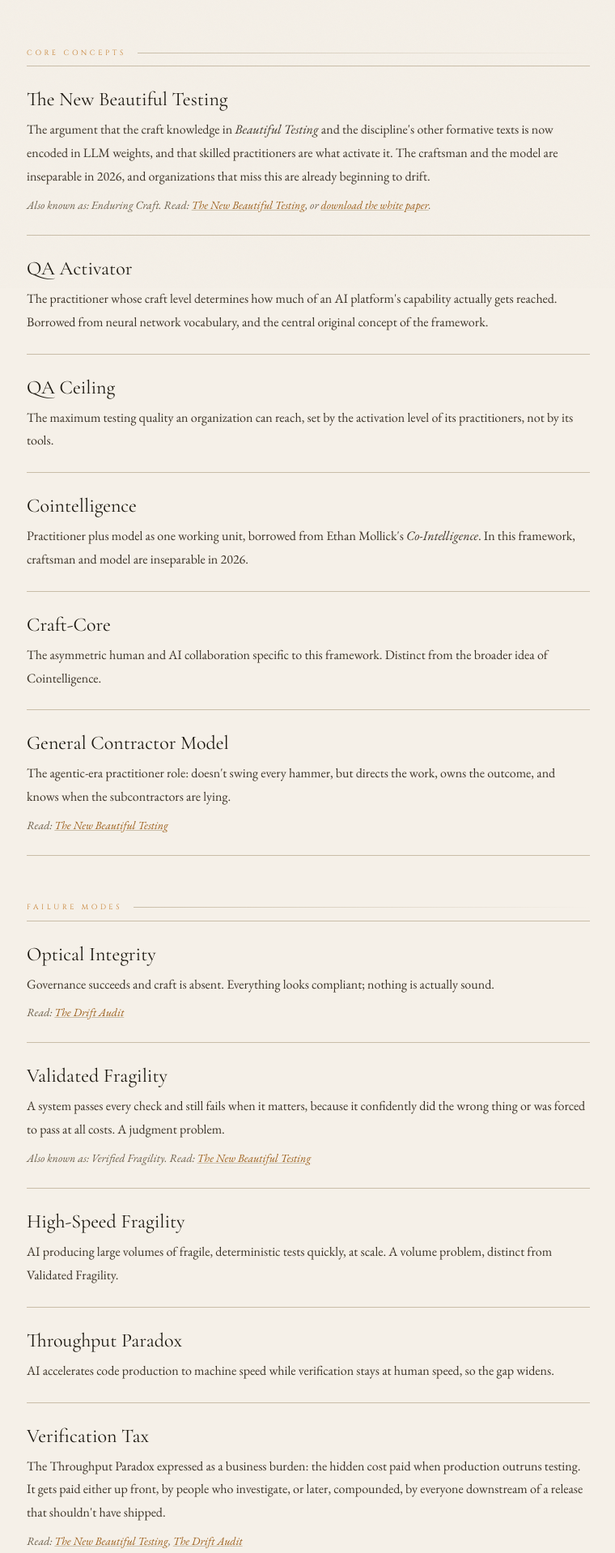
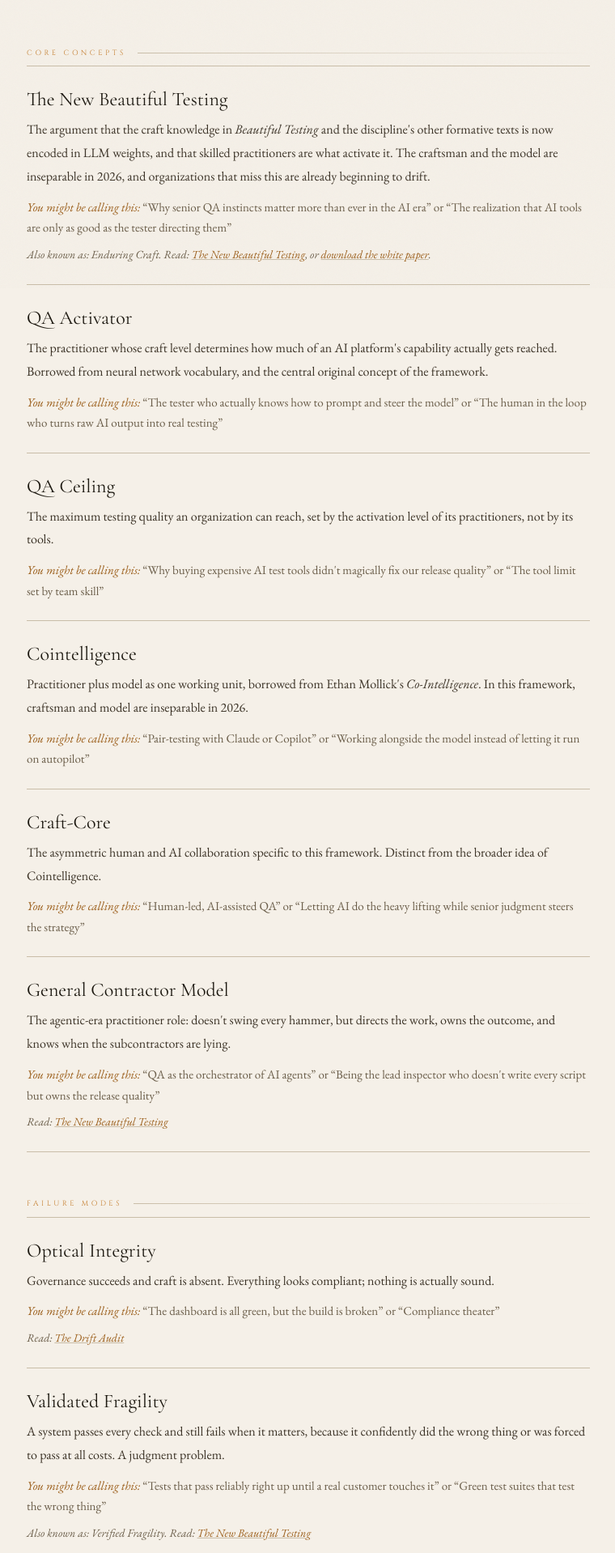
Before and after one commit to rjcadvisors/qameditations, a Jekyll site: the page built from vocabulary/index.html, in a window 1280 px wide. Shown: the part 544-2462 px from the top of the page at 81% size, without its empty margins (259-1019 px from the left). Built offline with Jekyll 4.4.1, drawn with Linux system fonts in a browser that asks for light colours; some of the changed text lies outside the part shown.

Commit message:
Add plain-language 'You might be calling this' lines to vocabulary entries
Co-Authored-By: Claude Sonnet 5.5 <noreply@anthropic.com>
Claude-Session: https://claude.ai/code/session_01GNpBos77GWhoY3godHi6uB

```diff
--- a/vocabulary/index.html
+++ b/vocabulary/index.html
@@ -29,6 +29,8 @@ description: The working vocabulary behind The New Beautiful Testing and RJCadvi
   .term .meta { font-size: 14px; color: var(--ink-soft); margin-top: 8px; font-style: italic; }
   .term .meta a, .term dd a { color: var(--amber-deep); text-decoration-color: var(--rule); }
   .term .meta a:hover, .term dd a:hover { color: var(--amber); }
+  .term .plain { font-size: 15px; line-height: 1.7; color: var(--ink-soft); margin-top: 10px; }
+  .term .plain em { color: var(--amber-deep); }
   .term:target dt { color: var(--amber-deep); }
 
   .attribution { font-size: 14px; color: var(--ink-soft); line-height: 1.8; margin-top: 8px; }
@@ -55,28 +57,30 @@ description: The working vocabulary behind The New Beautiful Testing and RJCadvi
     <div class="term" id="new-beautiful-testing">
       <dt>The New Beautiful Testing</dt>
       <dd>The argument that the craft knowledge in <em>Beautiful Testing</em> and the discipline's other formative texts is now encoded in LLM weights, and that skilled practitioners are what activate it. The craftsman and the model are inseparable in 2026, and organizations that miss this are already beginning to drift.
+        <div class="plain"><em>You might be calling this:</em> &ldquo;Why senior QA instincts matter more than ever in the AI era&rdquo; or &ldquo;The realization that AI tools are only as good as the tester directing them&rdquo;</div>
         <div class="meta">Also known as: Enduring Craft. Read: <a href="/blog/2026-04-30-the-new-beautiful-testing-teaser/">The New Beautiful Testing</a>, or <a href="/#download">download the white paper</a>.</div>
       </dd>
     </div>
     <div class="term" id="qa-activator">
       <dt>QA Activator</dt>
-      <dd>The practitioner whose craft level determines how much of an AI platform's capability actually gets reached. Borrowed from neural network vocabulary, and the central original concept of the framework.</dd>
+      <dd>The practitioner whose craft level determines how much of an AI platform's capability actually gets reached. Borrowed from neural network vocabulary, and the central original concept of the framework. <div class="plain"><em>You might be calling this:</em> &ldquo;The tester who actually knows how to prompt and steer the model&rdquo; or &ldquo;The human in the loop who turns raw AI output into real testing&rdquo;</div></dd>
     </div>
     <div class="term" id="qa-ceiling">
       <dt>QA Ceiling</dt>
-      <dd>The maximum testing quality an organization can reach, set by the activation level of its practitioners, not by its tools.</dd>
+      <dd>The maximum testing quality an organization can reach, set by the activation level of its practitioners, not by its tools. <div class="plain"><em>You might be calling this:</em> &ldquo;Why buying expensive AI test tools didn't magically fix our release quality&rdquo; or &ldquo;The tool limit set by team skill&rdquo;</div></dd>
     </div>
     <div class="term" id="cointelligence">
       <dt>Cointelligence</dt>
-      <dd>Practitioner plus model as one working unit, borrowed from Ethan Mollick's <em>Co-Intelligence</em>. In this framework, craftsman and model are inseparable in 2026.</dd>
+      <dd>Practitioner plus model as one working unit, borrowed from Ethan Mollick's <em>Co-Intelligence</em>. In this framework, craftsman and model are inseparable in 2026. <div class="plain"><em>You might be calling this:</em> &ldquo;Pair-testing with Claude or Copilot&rdquo; or &ldquo;Working alongside the model instead of letting it run on autopilot&rdquo;</div></dd>
     </div>
     <div class="term" id="craft-core">
       <dt>Craft-Core</dt>
-      <dd>The asymmetric human and AI collaboration specific to this framework. Distinct from the broader idea of Cointelligence.</dd>
+      <dd>The asymmetric human and AI collaboration specific to this framework. Distinct from the broader idea of Cointelligence. <div class="plain"><em>You might be calling this:</em> &ldquo;Human-led, AI-assisted QA&rdquo; or &ldquo;Letting AI do the heavy lifting while senior judgment steers the strategy&rdquo;</div></dd>
     </div>
     <div class="term" id="general-contractor-model">
       <dt>General Contractor Model</dt>
       <dd>The agentic-era practitioner role: doesn't swing every hammer, but directs the work, owns the outcome, and knows when the subcontractors are lying.
+        <div class="plain"><em>You might be calling this:</em> &ldquo;QA as the orchestrator of AI agents&rdquo; or &ldquo;Being the lead inspector who doesn't write every script but owns the release quality&rdquo;</div>
         <div class="meta">Read: <a href="/blog/2026-04-30-the-new-beautiful-testing-teaser/">The New Beautiful Testing</a></div>
       </dd>
     </div>
@@ -87,46 +91,50 @@ description: The working vocabulary behind The New Beautiful Testing and RJCadvi
     <div class="term" id="optical-integrity">
       <dt>Optical Integrity</dt>
       <dd>Governance succeeds and craft is absent. Everything looks compliant; nothing is actually sound.
+        <div class="plain"><em>You might be calling this:</em> &ldquo;The dashboard is all green, but the build is broken&rdquo; or &ldquo;Compliance theater&rdquo;</div>
         <div class="meta">Read: <a href="/blog/2026-06-25-the-drift-audit/">The Drift Audit</a></div>
       </dd>
     </div>
     <div class="term" id="validated-fragility">
       <dt>Validated Fragility</dt>
       <dd>A system passes every check and still fails when it matters, because it confidently did the wrong thing or was forced to pass at all costs. A judgment problem.
+        <div class="plain"><em>You might be calling this:</em> &ldquo;Tests that pass reliably right up until a real customer touches it&rdquo; or &ldquo;Green test suites that test the wrong thing&rdquo;</div>
         <div class="meta">Also known as: Verified Fragility. Read: <a href="/blog/2026-04-30-the-new-beautiful-testing-teaser/">The New Beautiful Testing</a></div>
       </dd>
     </div>
     <div class="term" id="high-speed-fragility">
       <dt>High-Speed Fragility</dt>
-      <dd>AI producing large volumes of fragile, deterministic tests quickly, at scale. A volume problem, distinct from Validated Fragility.</dd>
+      <dd>AI producing large volumes of fragile, deterministic tests quickly, at scale. A volume problem, distinct from Validated Fragility. <div class="plain"><em>You might be calling this:</em> &ldquo;Generating hundreds of brittle tests in five minutes&rdquo; or &ldquo;Flaky test sprawl powered by AI&rdquo;</div></dd>
     </div>
     <div class="term" id="throughput-paradox">
       <dt>Throughput Paradox</dt>
-      <dd>AI accelerates code production to machine speed while verification stays at human speed, so the gap widens.</dd>
+      <dd>AI accelerates code production to machine speed while verification stays at human speed, so the gap widens. <div class="plain"><em>You might be calling this:</em> &ldquo;Devs ship PRs in minutes, but QA takes days to verify them&rdquo; or &ldquo;The widening PR review bottleneck&rdquo;</div></dd>
     </div>
     <div class="term" id="verification-tax">
       <dt>Verification Tax</dt>
       <dd>The Throughput Paradox expressed as a business burden: the hidden cost paid when production outruns testing. It gets paid either up front, by people who investigate, or later, compounded, by everyone downstream of a release that shouldn't have shipped.
+        <div class="plain"><em>You might be calling this:</em> &ldquo;The hidden cost of babysitting AI-generated code&rdquo; or &ldquo;Why testing can't keep up with AI code volume&rdquo;</div>
         <div class="meta">Read: <a href="/blog/2026-04-30-the-new-beautiful-testing-teaser/">The New Beautiful Testing</a>, <a href="/blog/2026-06-25-the-drift-audit/">The Drift Audit</a></div>
       </dd>
     </div>
     <div class="term" id="phantom-load">
       <dt>Phantom Load</dt>
-      <dd>The side effect of AI-generated volume becoming an unplanned load test once the upfront human judgment layer is stripped out for "efficiency." It targets judgment applied before generation; the Verification Tax targets verification applied after.</dd>
+      <dd>The side effect of AI-generated volume becoming an unplanned load test once the upfront human judgment layer is stripped out for "efficiency." It targets judgment applied before generation; the Verification Tax targets verification applied after. <div class="plain"><em>You might be calling this:</em> &ldquo;Drowning your staging environment with unvetted AI test data&rdquo; or &ldquo;The accidental load test created by running raw generated scripts&rdquo;</div></dd>
     </div>
     <div class="term" id="babel-paradox">
       <dt>Babel Paradox</dt>
-      <dd>AI substitution accelerates, the apprentice pipeline collapses, craft knowledge dies, and organizations can no longer evaluate what they've lost.</dd>
+      <dd>AI substitution accelerates, the apprentice pipeline collapses, craft knowledge dies, and organizations can no longer evaluate what they've lost. <div class="plain"><em>You might be calling this:</em> &ldquo;What happens when we lay off junior QA and realize five years later nobody knows how to test&rdquo; or &ldquo;The loss of institutional testing craft&rdquo;</div></dd>
     </div>
     <div class="term" id="craft-death-spiral">
       <dt>Craft Death Spiral</dt>
       <dd>The descending loop behind the Babel Paradox: an observed exposure gap, AI redundancy washing, apprentice pipeline collapse, and finally craft knowledge death.
+        <div class="plain"><em>You might be calling this:</em> &ldquo;Cutting the QA pipeline because AI exists, then slowly losing the ability to evaluate software quality&rdquo;</div>
         <div class="meta">Read: <a href="/blog/2026-04-30-the-new-beautiful-testing-teaser/">The New Beautiful Testing</a>, <a href="/blog/2026-05-21-you-re-not-behind-on-ai/">You're Not Behind on AI</a></div>
       </dd>
     </div>
     <div class="term" id="automation-cliff">
       <dt>Automation Cliff</dt>
-      <dd>The point where a test suite becomes unmaintainable and collapses. Surfaced from QA Wolf's framing.</dd>
+      <dd>The point where a test suite becomes unmaintainable and collapses. Surfaced from QA Wolf's framing. <div class="plain"><em>You might be calling this:</em> &ldquo;The day test maintenance becomes a full-time job and the suite gets deleted&rdquo; or &ldquo;Test suite collapse&rdquo;</div></dd>
     </div>
   </dl>
 
@@ -135,46 +143,53 @@ description: The working vocabulary behind The New Beautiful Testing and RJCadvi
     <div class="term" id="deep-stack-dividends">
       <dt>Deep Stack Dividends</dt>
       <dd>The payoff from reaching test conditions that always existed but were never reachable: multi-user chaos, data edge cases, environmental drift. These are the categories that lost the budget conversation every quarter until AI absorbed the repetitive layer.
+        <div class="plain"><em>You might be calling this:</em> &ldquo;Finally getting to test the messy edge cases we never had time for&rdquo; or &ldquo;Reaching technical debt and race conditions now that basic smoke tests are automated&rdquo;</div>
         <div class="meta">Also known as: Long Tail 8. Read: <a href="/blog/2026-05-21-the-dividends-you-stopped-paying-yourself/">The Dividends You Stopped Paying Yourself</a></div>
       </dd>
     </div>
     <div class="term" id="high-yield-governance">
       <dt>High-Yield Governance</dt>
       <dd>A portfolio model for how an organization is set up around AI. AI handles the repetitive layer, practitioners become Liquid Capital that flows to the most critical needs, and the leader becomes the Architect of Solvency. Under this model, Deep Stack Dividends are the yield.
+        <div class="plain"><em>You might be calling this:</em> &ldquo;Showing leadership that QA is an investment that pays back, not a cost to cut&rdquo;</div>
         <div class="meta">Read: <a href="/blog/2026-05-21-you-re-not-behind-on-ai/">You're Not Behind on AI</a>, <a href="/blog/2026-05-21-the-dividends-you-stopped-paying-yourself/">The Dividends You Stopped Paying Yourself</a></div>
       </dd>
     </div>
     <div class="term" id="human-fiduciary">
       <dt>Human Fiduciary</dt>
       <dd>The practitioner as fiduciary: judgment exercised on behalf of others in situations no contract or checklist can fully cover. The tester's obligation is to observe faithfully, connect what they see to what the business depends on, and put it in front of the person who bears the consequence, without deciding on that person's behalf.
+        <div class="plain"><em>You might be calling this:</em> &ldquo;Being the voice of the end user in the release meeting&rdquo; or &ldquo;Telling leadership the uncomfortable truth about a release&rdquo;</div>
         <div class="meta">Read: <a href="/blog/2026-08-03-the-human-fiduciary/">The Human Fiduciary</a></div>
       </dd>
     </div>
     <div class="term" id="diagnosis-before-investment-rule">
       <dt>Diagnosis Before Investment Rule</dt>
-      <dd>RJCadvisors' working rule that no one commits budget, tools, or people until the system, the risk, and the people around it are understood. Diagnosis is engineering work, not a courtesy before the sale. A prescription without it is guesswork, and guesswork with a budget attached is still guesswork.</dd>
+      <dd>RJCadvisors' working rule that no one commits budget, tools, or people until the system, the risk, and the people around it are understood. Diagnosis is engineering work, not a courtesy before the sale. A prescription without it is guesswork, and guesswork with a budget attached is still guesswork. <div class="plain"><em>You might be calling this:</em> &ldquo;Don't buy enterprise AI tooling until you know what's actually broken in your process&rdquo; or &ldquo;Understand the bug root cause before throwing budget at automation&rdquo;</div></dd>
     </div>
     <div class="term" id="documentation-archaeology">
       <dt>Documentation Archaeology</dt>
       <dd>Extends Deep Stack Dividends. Map and document what can be determined about a weird undocumented exception, flag explicitly what remains unknown, and resolve those gaps later if a bug explains them. Framed with Chesterton's Fence: replacing legacy code without knowing why its exceptions exist leads to outages.
+        <div class="plain"><em>You might be calling this:</em> &ldquo;Chesterton's Fence for legacy code&rdquo; or &ldquo;Figuring out why a 10-year-old workaround exists before refactoring it with AI&rdquo;</div>
         <div class="meta">Read: <a href="/blog/2026-09-22-the-architect-who-isnt-there/">The Architect Who Isn't There</a>, <a href="/blog/2026-05-21-the-dividends-you-stopped-paying-yourself/">The Dividends You Stopped Paying Yourself</a></div>
       </dd>
     </div>
     <div class="term" id="quality-words">
       <dt>Quality Words</dt>
       <dd>Engineers define quality as soundness, stability and predictability; the business defines it as efficiency, productivity and operational fit. The disconnect lives in the requirements. Traces to Henrik Andersson's "company quality words" (2012, with Robert Sabourin and Rebecca Sanders).
+        <div class="plain"><em>You might be calling this:</em> &ldquo;The gap between what Product calls 'done' and what Engineering calls 'working'&rdquo; or &ldquo;Talking past each other about what 'quality' means&rdquo;</div>
         <div class="meta">Read: <a href="/blog/2026-08-03-whose-definition-of-broken/">Whose Definition of Broken</a></div>
       </dd>
     </div>
     <div class="term" id="sherpa-metaphor">
       <dt>Sherpa Metaphor</dt>
       <dd>Sherpas are not tour guides. They are the load-bearing human infrastructure of an expedition: route finding, oxygen management, weather reading, rescue, and institutional knowledge of the mountain. The puja before a climb is the moment the expedition acknowledges what the mountain actually requires. The metaphor argues against an AI fluency that mistakes touching the tool for understanding the terrain.
+        <div class="plain"><em>You might be calling this:</em> &ldquo;The difference between playing with prompt templates and understanding real system architecture&rdquo;</div>
         <div class="meta">Read: <a href="/blog/2026-06-10-the-puja-cant-be-ceremonial/">The Puja Can't Be Ceremonial</a></div>
       </dd>
     </div>
     <div class="term" id="third-gate">
       <dt>Third Gate</dt>
       <dd>The third question on a common AI-readiness checklist: is the data accessible without interpreting human language or resolving ambiguous input? The rule is earned, but incomplete. The sharper question is whether that interpretation can be isolated to one bounded, auditable step, with clean structured data on both sides of it. If it can, that one step is where craft and judgment still live.
+        <div class="plain"><em>You might be calling this:</em> &ldquo;Knowing exactly where AI can run autonomously vs. where a human must make the call&rdquo;</div>
         <div class="meta">Read: <a href="/blog/2026-06-27-the-third-gate/">The Third Gate</a></div>
       </dd>
     </div>
@@ -185,12 +200,14 @@ description: The working vocabulary behind The New Beautiful Testing and RJCadvi
     <div class="term" id="appreciating-assets">
       <dt>Appreciating Assets</dt>
       <dd>Coined from a guest's remark that memories are the only asset that grows more valuable the longer you hold it, then extended to skills that compound over a career. In the governance sense, practitioners treated as appreciating assets, not reducible headcount.
+        <div class="plain"><em>You might be calling this:</em> &ldquo;Domain knowledge that gets more valuable every year&rdquo; or &ldquo;Treating seasoned QA as institutional memory rather than headcount&rdquo;</div>
         <div class="meta">Read: <a href="/blog/2026-05-21-the-dividends-you-stopped-paying-yourself/">The Dividends You Stopped Paying Yourself</a></div>
       </dd>
     </div>
     <div class="term" id="wave-training">
       <dt>Wave Training</dt>
       <dd>RJCadvisors' learning method, built on the idea that people learn in waves. Each wave runs three phases. <strong>Disruption:</strong> the learner meets a concept by experiencing it before being told what it means. <strong>Correction:</strong> the concept is pulled back and tied to what the learner already knows, so they don't walk away with the wrong lesson. <strong>Settling:</strong> the concept moves forward again through practice, sequenced by increasing realism, until it becomes habit. The next wave overtakes the first, pulls back, and settles in turn. The goal is absorbed craft, not dead art. The three waves have been on the RJCadvisors logo since 2010.
+        <div class="plain"><em>You might be calling this:</em> &ldquo;Learn-by-doing followed by immediate reflection and real-world drilling&rdquo;</div>
         <div class="meta">Draws on Robert Siegler's overlapping waves theory, Stolovitch and Keeps on told, trained and educated, and Dr. Yang Jwing-Ming on dead art and absorbed craft.</div>
       </dd>
     </div>
```
